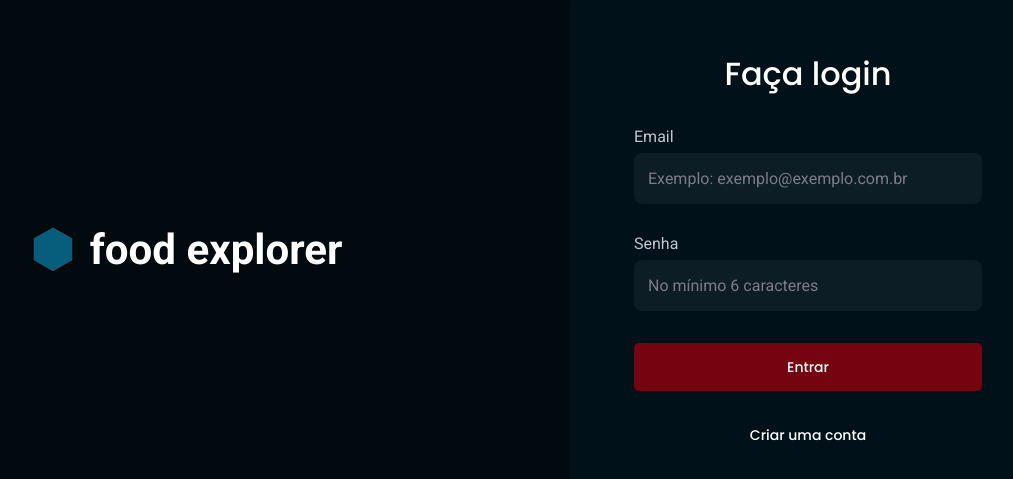
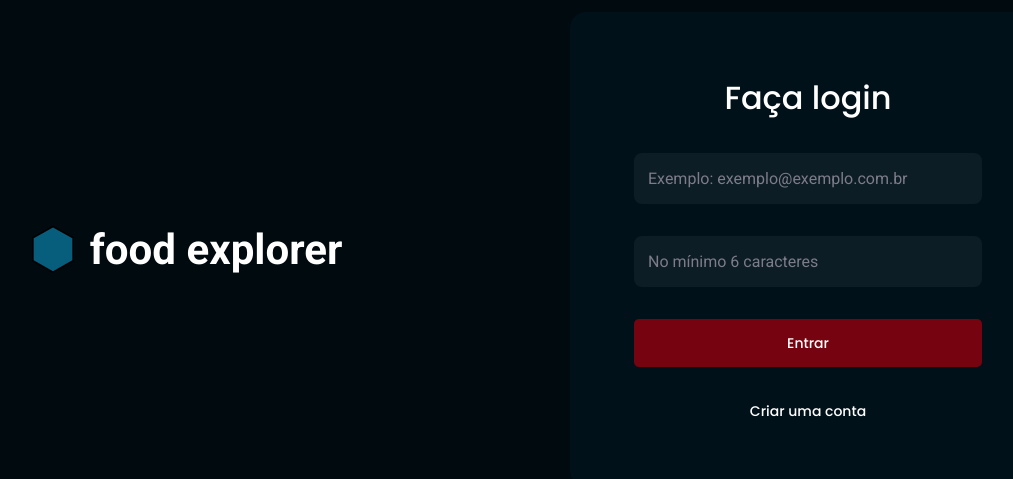
Before and after one commit to arauujo/foodexplorer-ui, a React (Vite) app: page / in a window 1280 px wide. Shown: the part 133-612 px from the top of the page, without its empty margins (126-1139 px from the left). Built offline with nearby package versions, Linux system fonts and the light colour scheme; no server answers.

Commit message:
Refactor Input component to support icon and improve styling with input wrapper

```diff
--- a/src/components/Input/index.jsx
+++ b/src/components/Input/index.jsx
@@ -1,11 +1,12 @@
 import { Container } from "./styles";
 
-export function Input({ label, icon: Icon, ...rest }) {
+export function Input({ icon: Icon, className, ...rest }) {
   return (
-    <Container>
-      <label>{label}</label>
-      {Icon && <Icon size={20} />}
-      <input {...rest} />
+    <Container className={`${className} ${Icon ? "has-icon" : ""}`}>
+      <div className="input-wrapper">
+        {Icon && <Icon size={20} />}
+        <input {...rest} />
+      </div>
     </Container>
   );
 }
--- a/src/components/Input/styles.js
+++ b/src/components/Input/styles.js
@@ -3,8 +3,13 @@ import styled from "styled-components";
 export const Container = styled.div`
   width: 100%;
   display: flex;
-  flex-direction: column;
-  gap: 8px;
+  align-items: center;
+  background-color: ${({ theme }) => theme.COLORS.DARK_900};
+  border-radius: 8px;
+
+  &:has(input:focus) {
+    outline: 1px solid ${({ theme }) => theme.COLORS.LIGHT_600};
+  }
 
   > label {
     font-family: ${({ theme }) => theme.FONTS.ROBOTO_SMALL_REGULAR.fontFamily};
@@ -14,18 +19,29 @@ export const Container = styled.div`
     color: ${({ theme }) => theme.COLORS.LIGHT_400};
   }
 
+  .input-wrapper {
+    width: 100%;
+    display: flex;
+    align-items: center;
+
     > input {
+      width: 100%;
       padding: 16px 14px;
-    background-color: ${({ theme }) => theme.COLORS.DARK_900};
+      background: transparent;
+      border-radius: 8px;
       font-family: ${({ theme }) => theme.FONTS.ROBOTO_SMALL_REGULAR.fontFamily};
       font-size: ${({ theme }) => theme.FONTS.ROBOTO_SMALL_REGULAR.fontSize};
       font-weight: ${({ theme }) => theme.FONTS.ROBOTO_SMALL_REGULAR.fontWeight};
       line-height: ${({ theme }) => theme.FONTS.ROBOTO_SMALL_REGULAR.lineHeight};
       color: ${({ theme }) => theme.COLORS.LIGHT_400};
-    border-radius: 8px;
 
       &::placeholder {
         color: ${({ theme }) => theme.COLORS.LIGHT_500};
       }
     }
+
+    svg {
+      color: ${({ theme }) => theme.COLORS.LIGHT_400};
+    }
+  }
 `;
```
Lines whose indentation alone changed are shown as unchanged.
